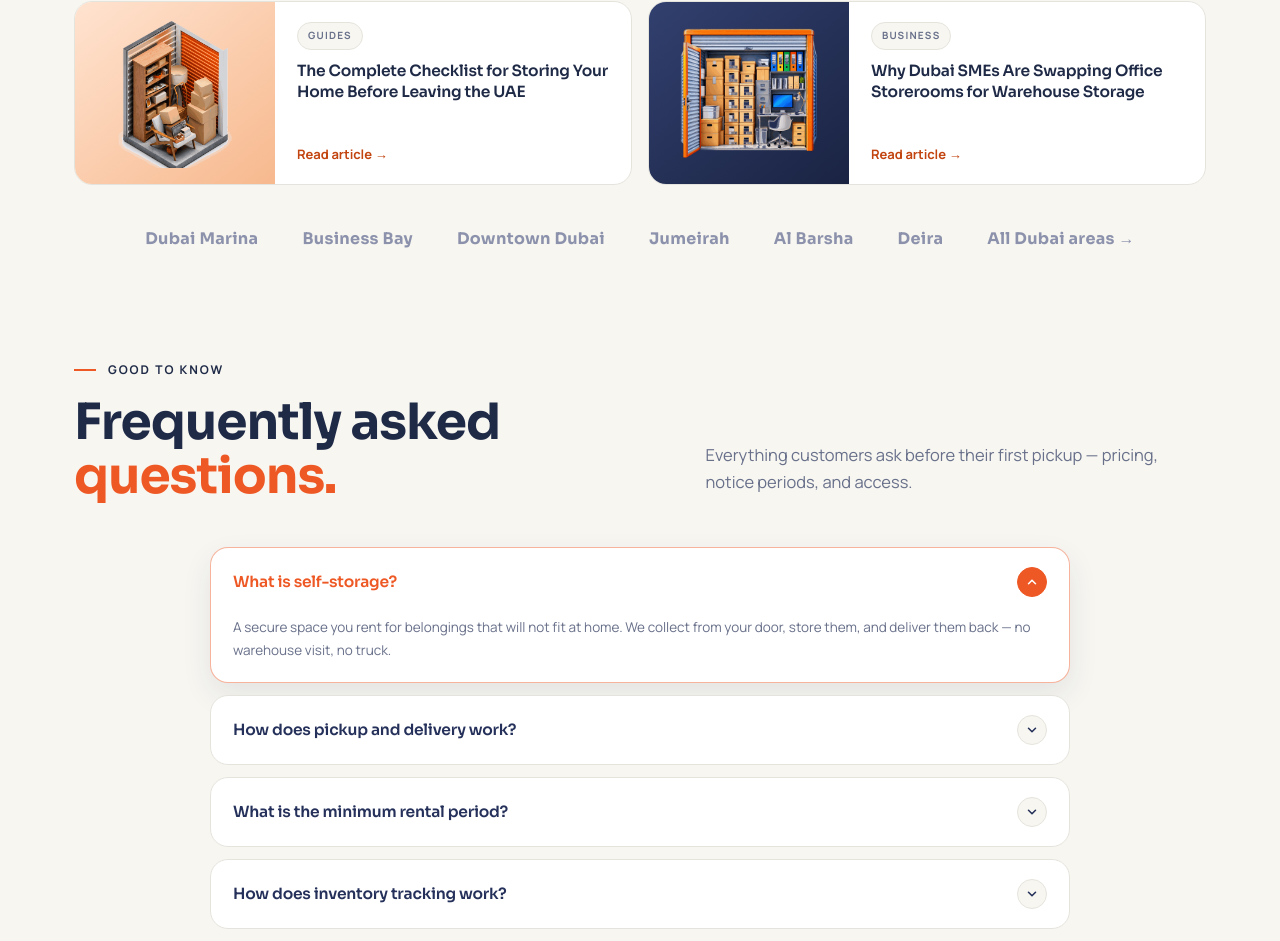
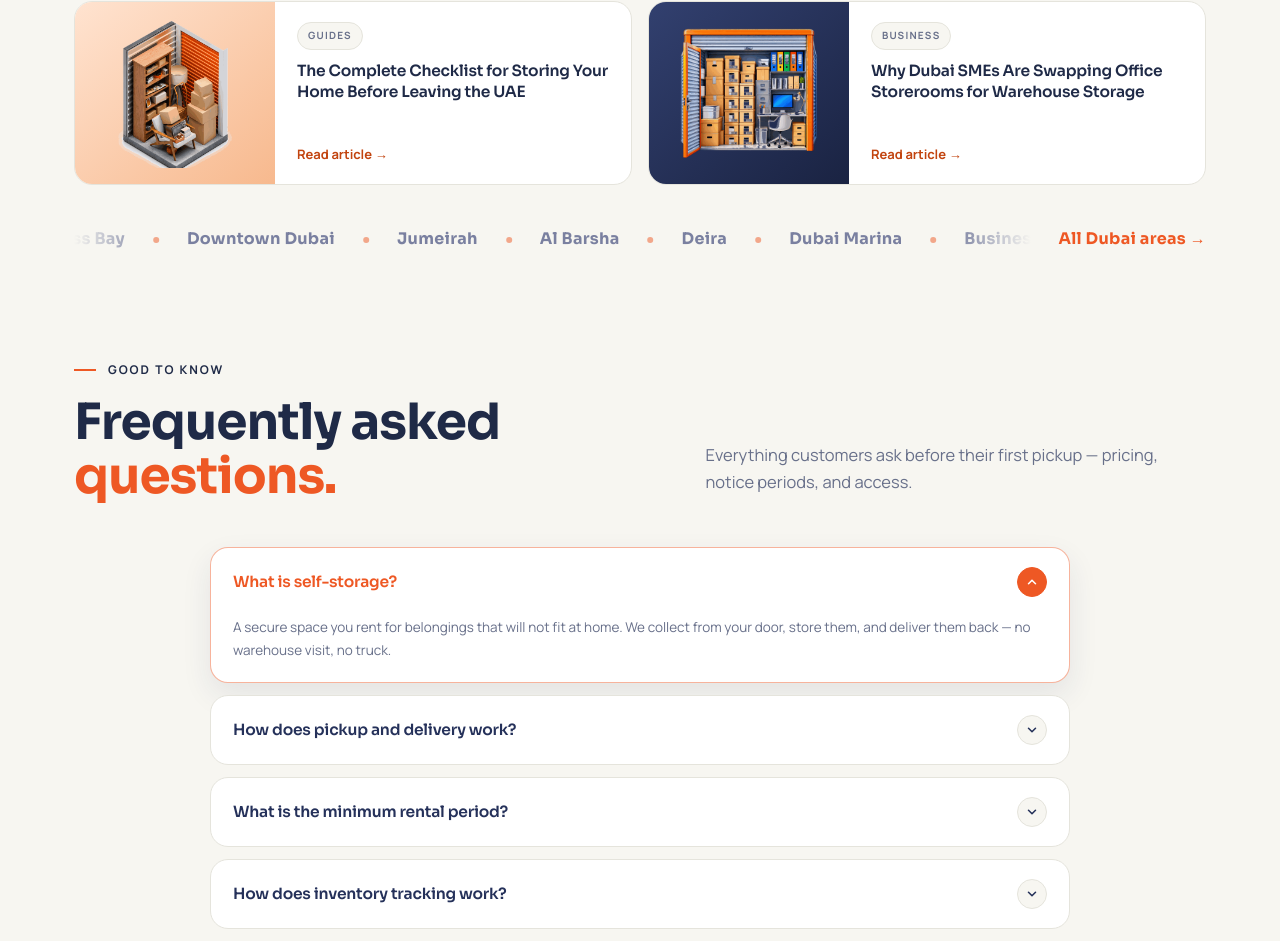
Before and after one commit to safestoragein/dubai, a Next.js app: page / in a window 1280 px wide. Shown: the part 4948-5889 px from the top of the page. Built offline with nearby package versions, Linux system fonts and the light colour scheme.

Commit message:
Home: Dubai areas strip as an auto-scrolling marquee (CSS-only, pauses on hover, reduced-motion safe)
Co-Authored-By: Claude Opus 5 (1M context) <noreply@anthropic.com>

```diff
--- a/components/landing/landing-insights.tsx
+++ b/components/landing/landing-insights.tsx
@@ -68,13 +68,29 @@ export function LandingInsights() {
         ))}
       </div>
 
-      <div className={s.logos}>
-        {areas.map((a) => (
-          <Link href={`/locations/dubai/${a.slug}`} key={a.slug}>
-            {a.name}
-          </Link>
-        ))}
-        <Link href="/locations/dubai">All Dubai areas →</Link>
+      {/* Areas marquee: the list is rendered twice and slid by -50% for a
+          seamless loop. The second copy is hidden from screen readers and the
+          tab order, so each area is announced and focusable once. Pure CSS,
+          pauses on hover, static under prefers-reduced-motion. */}
+      <div className={s.areas}>
+        <div className={s.marquee}>
+          <div className={s.marqueeTrack}>
+            {[0, 1].map((copy) => (
+              <ul className={s.marqueeGroup} aria-hidden={copy === 1 || undefined} key={copy}>
+                {areas.map((a) => (
+                  <li key={a.slug}>
+                    <Link href={`/locations/dubai/${a.slug}`} tabIndex={copy === 1 ? -1 : undefined}>
+                      {a.name}
+                    </Link>
+                  </li>
+                ))}
+              </ul>
+            ))}
+          </div>
+        </div>
+        <Link className={s.areasAll} href="/locations/dubai">
+          All Dubai areas →
+        </Link>
       </div>
     </section>
   )
--- a/components/landing/landing.module.css
+++ b/components/landing/landing.module.css
@@ -1668,6 +1668,109 @@
 }
 
 /* ---------- LOCATIONS STRIP ---------- */
+/* ---------- AREAS MARQUEE (insights section) ---------- */
+.areas {
+  display: flex;
+  align-items: center;
+  gap: 28px;
+  padding: 42px 0 10px;
+}
+.marquee {
+  flex: 1;
+  min-width: 0;
+  overflow: hidden;
+  /* soft fade at both edges */
+  -webkit-mask-image: linear-gradient(90deg, transparent, #000 8%, #000 92%, transparent);
+  mask-image: linear-gradient(90deg, transparent, #000 8%, #000 92%, transparent);
+}
+.marqueeTrack {
+  display: flex;
+  width: max-content;
+  animation: areasMarquee 28s linear infinite;
+}
+.marquee:hover .marqueeTrack,
+.marquee:focus-within .marqueeTrack {
+  animation-play-state: paused;
+}
+.marqueeGroup {
+  display: flex;
+  align-items: center;
+  list-style: none;
+  margin: 0;
+  padding: 0;
+}
+.marqueeGroup li {
+  display: flex;
+  align-items: center;
+}
+/* a small orange dot after every name, including the last, so the loop seam
+   looks like any other gap */
+.marqueeGroup li::after {
+  content: "";
+  width: 6px;
+  height: 6px;
+  border-radius: 50%;
+  background: var(--accent);
+  opacity: 0.5;
+  margin: 0 28px;
+}
+.marqueeGroup a,
+.areasAll {
+  font-family: var(--font-sora), "Sora", sans-serif;
+  font-weight: 700;
+  font-size: 16px;
+  color: #7a80a0;
+  letter-spacing: 0.02em;
+  white-space: nowrap;
+  transition: color 0.2s;
+}
+.marqueeGroup a:hover {
+  color: var(--accent);
+}
+.areasAll {
+  flex: none;
+  color: var(--accent);
+}
+.areasAll:hover {
+  text-decoration: underline;
+  text-underline-offset: 4px;
+}
+@keyframes areasMarquee {
+  from {
+    transform: translateX(0);
+  }
+  to {
+    transform: translateX(-50%);
+  }
+}
+@media (max-width: 640px) {
+  .areas {
+    flex-direction: column;
+    align-items: flex-start;
+    gap: 16px;
+    padding-top: 34px;
+  }
+  .marquee {
+    width: 100%;
+  }
+  .marqueeTrack {
+    animation-duration: 22s;
+  }
+}
+@media (prefers-reduced-motion: reduce) {
+  .marqueeTrack {
+    animation: none;
+    width: auto;
+  }
+  .marqueeGroup[aria-hidden] {
+    display: none;
+  }
+  .marqueeGroup {
+    flex-wrap: wrap;
+    row-gap: 10px;
+  }
+}
+
 .logos {
   display: flex;
   flex-wrap: wrap;
```
